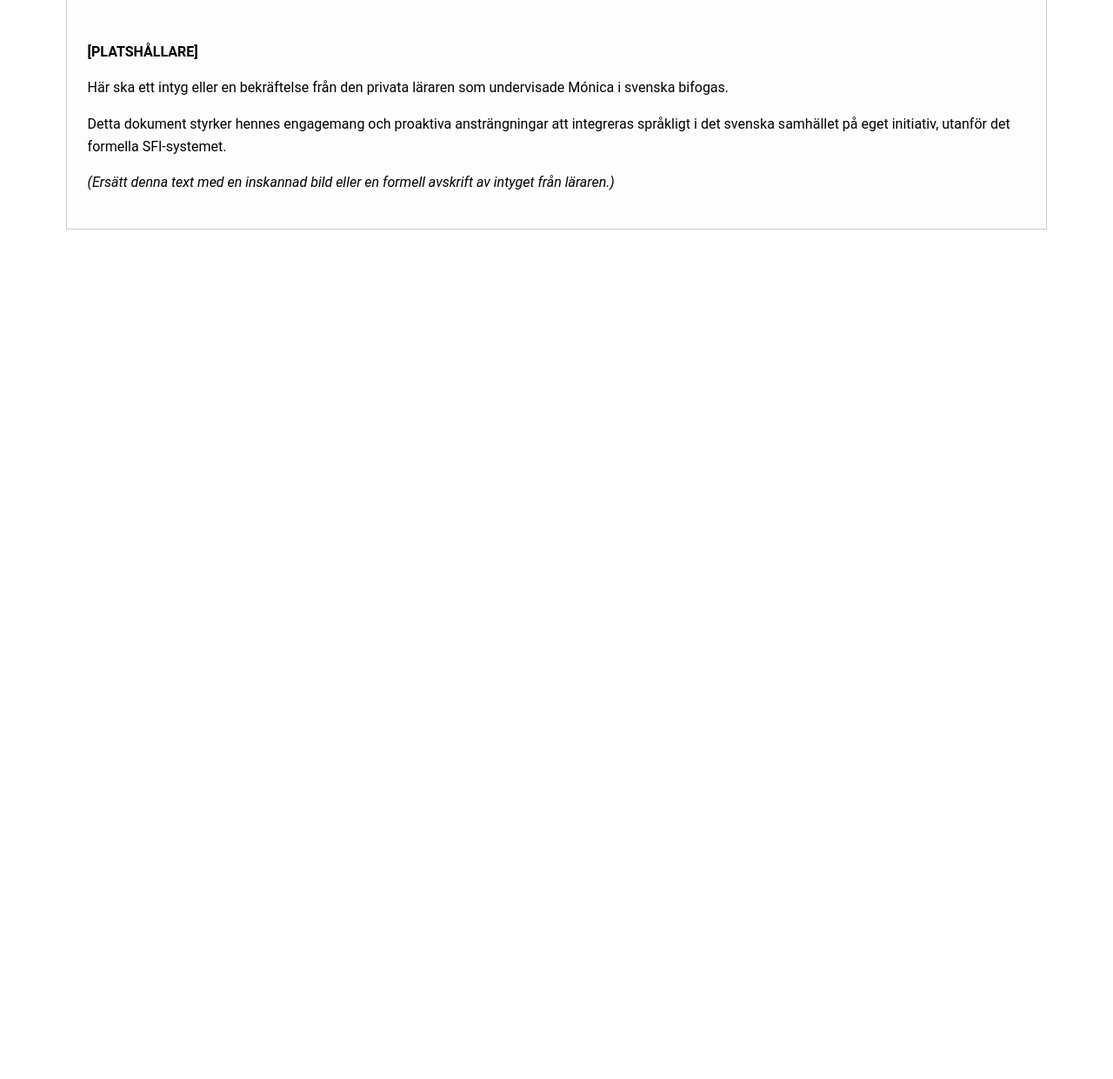
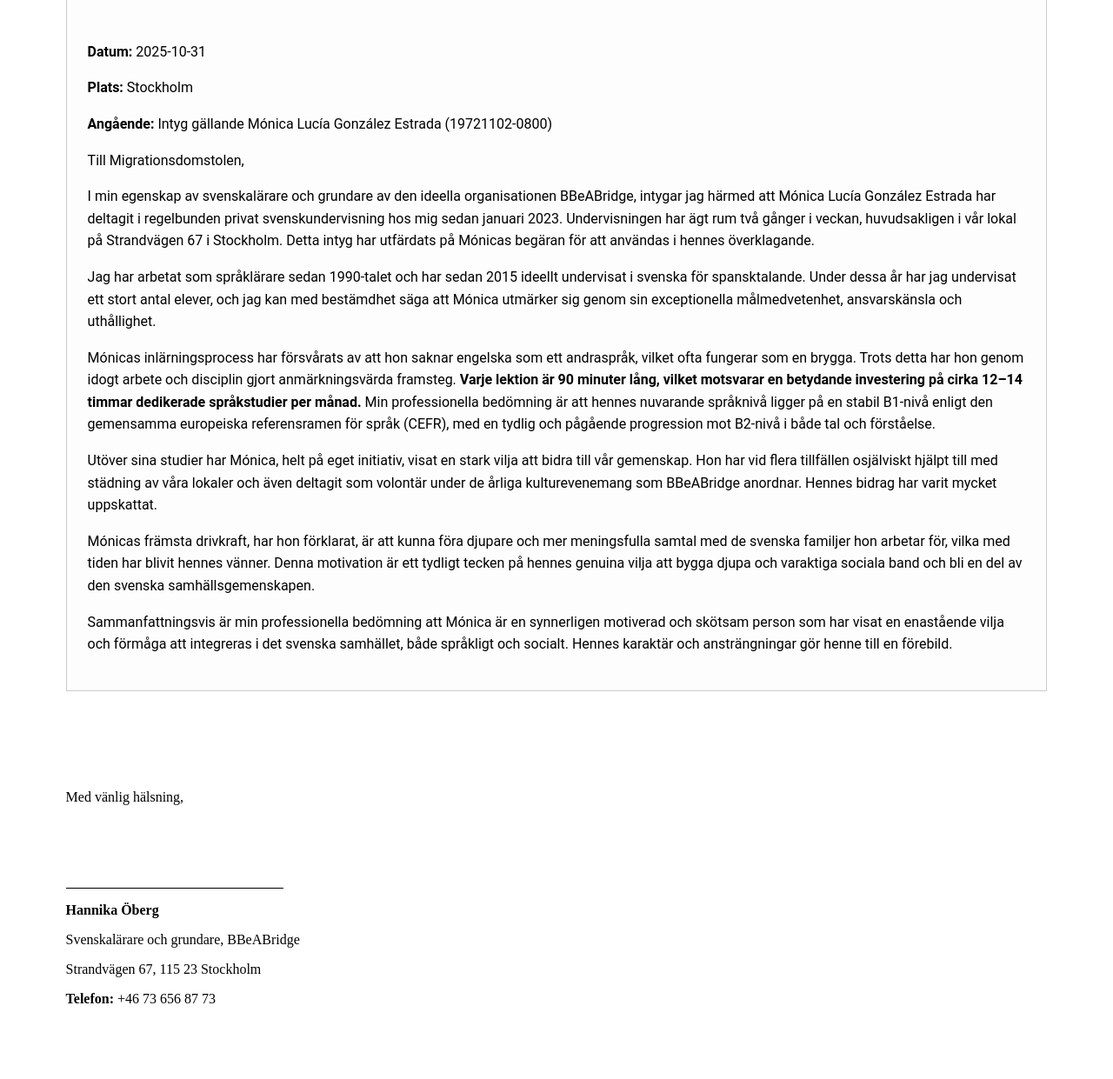
Before and after one commit to greesapien/monica, a plain HTML site: page docs/11-bilaga6.html in a window 1280 px wide. Shown: the part 374-1615 px from the top of the page at 87% size. Before the commit the page ends 800 px from the top, so only its background shows below. Drawn offline with Linux system fonts and the light colour scheme.

Commit message:
gasdggsa

```diff
--- a/docs/11-bilaga6.html
+++ b/docs/11-bilaga6.html
@@ -5,18 +5,14 @@
     <meta name="viewport" content="width=device-width, initial-scale=1.0">
     <title>Bilaga 6: Intyg från privata svenskastudier</title>
 
-    <!-- Länkar till dina centrala CSS-filer -->
     <link rel="stylesheet" href="../css/main.css">
     <link rel="stylesheet" href="../css/unique-styles.css">
 </head>
 <body>
 
-    <!-- ============================================================ -->
-    <!--     STANDARDISERAT SIDHUVUD MED KORREKT ÄRENDENUMMER       -->
-    <!-- ============================================================ -->
 <header class="shared-header">
     <div class="header-left">
-            <p><strong>Klagande:</strong> Mónica L. González Estrada</p>
+        <p><strong>Klagande:</strong> Mónica Lucía González Estrada</p>
         <p><strong>Personnummer:</strong> 19721102-0800</p>
     </div>
     <div class="header-right">
@@ -24,23 +20,40 @@
         <p><strong>Datum:</strong> 2025-10-31</p>
     </div>
 </header>
-    <!-- ============================================================ -->
 
 <div class="document-content">
     <h2 class="bilaga-title">Bilaga 6</h2>
 
-        <!-- Denna div använder "style-sfi" för att ge den unika, inramade stilen -->
     <div class="style-sfi">
-            <!-- FÖRBÄTTRING: Rubriken är nu en H1 för bättre struktur -->
-            <h1>Intyg från privata svenskastudier</h1>
+        <h1>INTYG</h1>
 
-            <p><strong>[PLATSHÅLLARE]</strong></p>
+        <p><strong>Datum:</strong> 2025-10-31</p>
+        <p><strong>Plats:</strong> Stockholm</p>
 
-            <p>Här ska ett intyg eller en bekräftelse från den privata läraren som undervisade Mónica i svenska bifogas.</p>
+        <p><strong>Angående:</strong> Intyg gällande Mónica Lucía González Estrada (19721102-0800)</p>
 
-            <p>Detta dokument styrker hennes engagemang och proaktiva ansträngningar att integreras språkligt i det svenska samhället på eget initiativ, utanför det formella SFI-systemet.</p>
+        <p>Till Migrationsdomstolen,</p>
 
-            <p><em>(Ersätt denna text med en inskannad bild eller en formell avskrift av intyget från läraren.)</em></p>
+        <p>I min egenskap av svenskalärare och grundare av den ideella organisationen BBeABridge, intygar jag härmed att Mónica Lucía González Estrada har deltagit i regelbunden privat svenskundervisning hos mig sedan januari 2023. Undervisningen har ägt rum två gånger i veckan, huvudsakligen i vår lokal på Strandvägen 67 i Stockholm. Detta intyg har utfärdats på Mónicas begäran för att användas i hennes överklagande.</p>
+
+        <p>Jag har arbetat som språklärare sedan 1990-talet och har sedan 2015 ideellt undervisat i svenska för spansktalande. Under dessa år har jag undervisat ett stort antal elever, och jag kan med bestämdhet säga att Mónica utmärker sig genom sin exceptionella målmedvetenhet, ansvarskänsla och uthållighet.</p>
+
+        <p>Mónicas inlärningsprocess har försvårats av att hon saknar engelska som ett andraspråk, vilket ofta fungerar som en brygga. Trots detta har hon genom idogt arbete och disciplin gjort anmärkningsvärda framsteg. <strong>Varje lektion är 90 minuter lång, vilket motsvarar en betydande investering på cirka 12–14 timmar dedikerade språkstudier per månad.</strong> Min professionella bedömning är att hennes nuvarande språknivå ligger på en stabil B1-nivå enligt den gemensamma europeiska referensramen för språk (CEFR), med en tydlig och pågående progression mot B2-nivå i både tal och förståelse.</p>
+
+        <p>Utöver sina studier har Mónica, helt på eget initiativ, visat en stark vilja att bidra till vår gemenskap. Hon har vid flera tillfällen osjälviskt hjälpt till med städning av våra lokaler och även deltagit som volontär under de årliga kulturevenemang som BBeABridge anordnar. Hennes bidrag har varit mycket uppskattat.</p>
+
+        <p>Mónicas främsta drivkraft, har hon förklarat, är att kunna föra djupare och mer meningsfulla samtal med de svenska familjer hon arbetar för, vilka med tiden har blivit hennes vänner. Denna motivation är ett tydligt tecken på hennes genuina vilja att bygga djupa och varaktiga sociala band och bli en del av den svenska samhällsgemenskapen.</p>
+
+        <p>Sammanfattningsvis är min professionella bedömning att Mónica är en synnerligen motiverad och skötsam person som har visat en enastående vilja och förmåga att integreras i det svenska samhället, både språkligt och socialt. Hennes karaktär och ansträngningar gör henne till en förebild.</p>
+    </div>
+
+    <div class="signature-block" style="text-align: left;">
+        <p>Med vänlig hälsning,</p>
+        <div class="signature-line"></div>
+        <p><strong>Hannika Öberg</strong></p>
+        <p>Svenskalärare och grundare, BBeABridge</p>
+        <p>Strandvägen 67, 115 23 Stockholm</p>
+        <p><strong>Telefon:</strong> +46 73 656 87 73</p>
     </div>
 </div>
 
```
Lines whose indentation alone changed are shown as unchanged.
